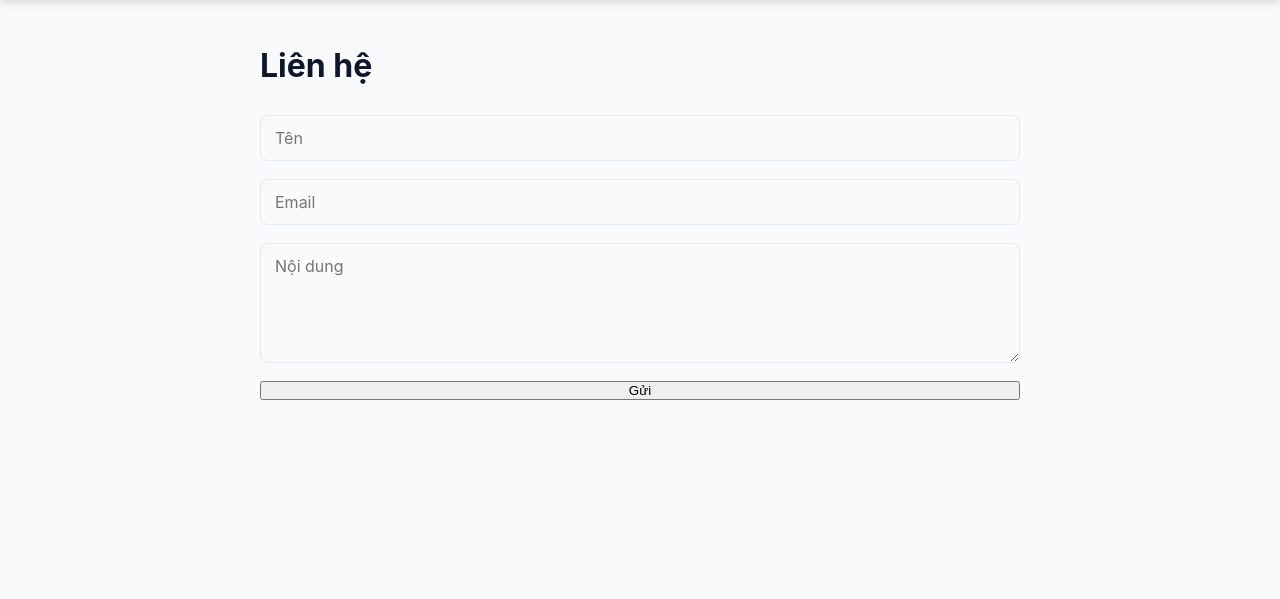
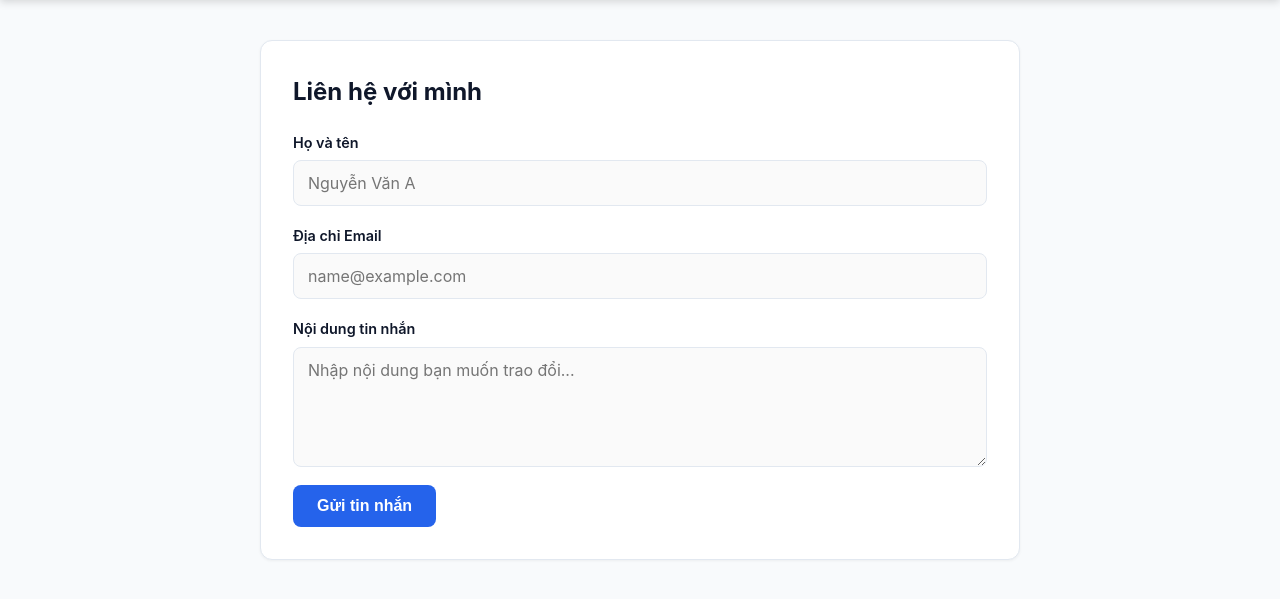
Before and after one commit to pkdev-en/bro-wth, a FastAPI app: page /contact in a window 1280 px wide. Shown: the part 64-663 px from the top of the page. Run offline with FastAPI, Linux system fonts and the light colour scheme.

Commit message:
Update contact.html

```diff
--- a/templates/contact.html
+++ b/templates/contact.html
@@ -1,21 +1,70 @@
 {% extends "base.html" %}
-{% block title %}Liên hệ{% endblock %}
+
+{% block title %}Liên hệ — pkdev{% endblock %}
+
 {% block content %}
-    <h1>Liên hệ</h1>
+<section class="card">
+    <h2>Liên hệ với mình</h2>
+
     {% if sent %}
-        <p>Cảm ơn bạn, tin nhắn đã được gửi!</p>
+        <!-- Thông báo khi gửi thành công -->
+        <div class="alert alert-success">
+            <svg class="alert-icon" viewBox="0 0 20 20" fill="currentColor" width="20" height="20">
+                <path fill-rule="evenodd" d="M10 18a8 8 0 100-16 8 8 0 000 16zm3.707-9.293a1 1 0 00-1.414-1.414L9 10.586 7.707 9.293a1 1 0 00-1.414 1.414l2 2a1 1 0 001.414 0l4-4z" clip-rule="evenodd"/>
+            </svg>
+            <div>
+                <strong>Cảm ơn bạn!</strong> Tin nhắn của bạn đã được gửi thành công. Mình sẽ phản hồi lại sớm nhất có thể.
+            </div>
+        </div>
+        <a href="/contact" class="btn-secondary" style="display: inline-block; margin-top: 16px; text-decoration: none;">Gửi tin nhắn khác</a>
     {% else %}
-        <form method="post" action="/contact">
-            <input type="text" name="name" placeholder="Tên" value="{{ values.name or '' }}">
-            {% if errors.name %}<p style="color:red;">{{ errors.name }}</p>{% endif %}
+        <!-- Form liên hệ -->
+        <form method="post" action="/contact" novalidate>
+            <div class="form-group">
+                <label for="name">Họ và tên</label>
+                <input
+                    type="text"
+                    id="name"
+                    name="name"
+                    placeholder="Nguyễn Văn A"
+                    value="{{ values.name or '' }}"
+                    class="{% if errors.name %}input-error{% endif %}"
+                >
+                {% if errors.name %}
+                    <span class="error-text">{{ errors.name }}</span>
+                {% endif %}
+            </div>
 
-            <input type="email" name="email" placeholder="Email" value="{{ values.email or '' }}">
-            {% if errors.email %}<p style="color:red;">{{ errors.email }}</p>{% endif %}
+            <div class="form-group">
+                <label for="email">Địa chỉ Email</label>
+                <input
+                    type="email"
+                    id="email"
+                    name="email"
+                    placeholder="name@example.com"
+                    value="{{ values.email or '' }}"
+                    class="{% if errors.email %}input-error{% endif %}"
+                >
+                {% if errors.email %}
+                    <span class="error-text">{{ errors.email }}</span>
+                {% endif %}
+            </div>
 
-            <textarea name="message" placeholder="Nội dung">{{ values.message or '' }}</textarea>
-            {% if errors.message %}<p style="color:red;">{{ errors.message }}</p>{% endif %}
+            <div class="form-group">
+                <label for="message">Nội dung tin nhắn</label>
+                <textarea
+                    id="message"
+                    name="message"
+                    placeholder="Nhập nội dung bạn muốn trao đổi..."
+                    class="{% if errors.message %}input-error{% endif %}"
+                >{{ values.message or '' }}</textarea>
+                {% if errors.message %}
+                    <span class="error-text">{{ errors.message }}</span>
+                {% endif %}
+            </div>
 
-            <button type="submit">Gửi</button>
+            <button type="submit" class="btn-submit">Gửi tin nhắn</button>
         </form>
     {% endif %}
+</section>
 {% endblock %}
```
